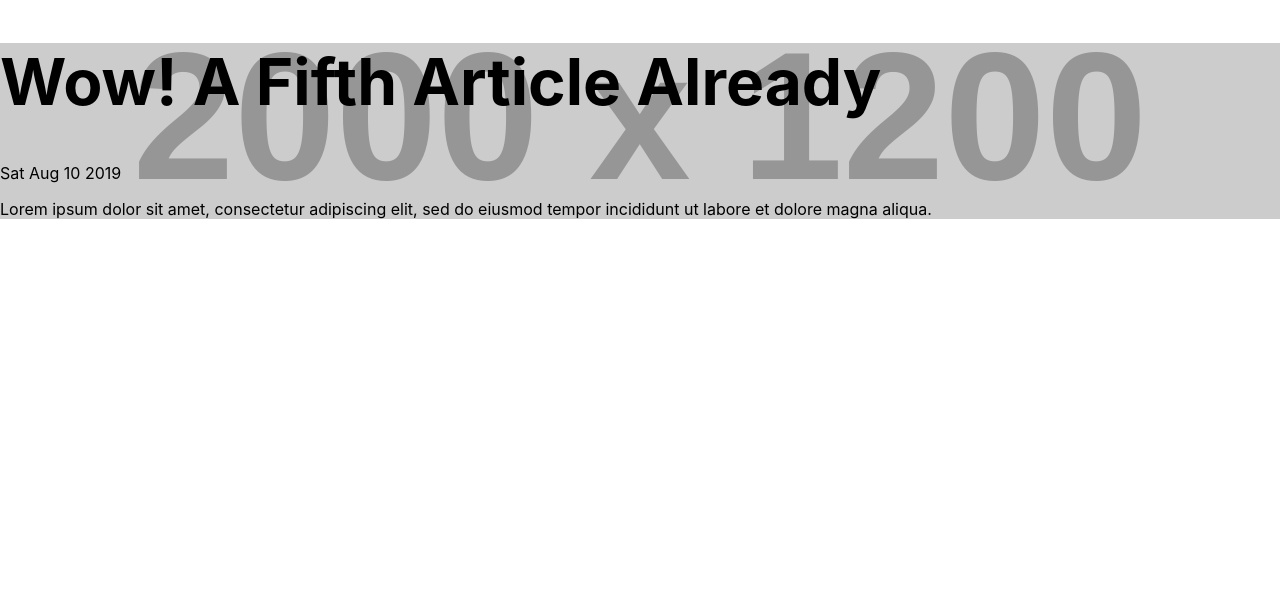
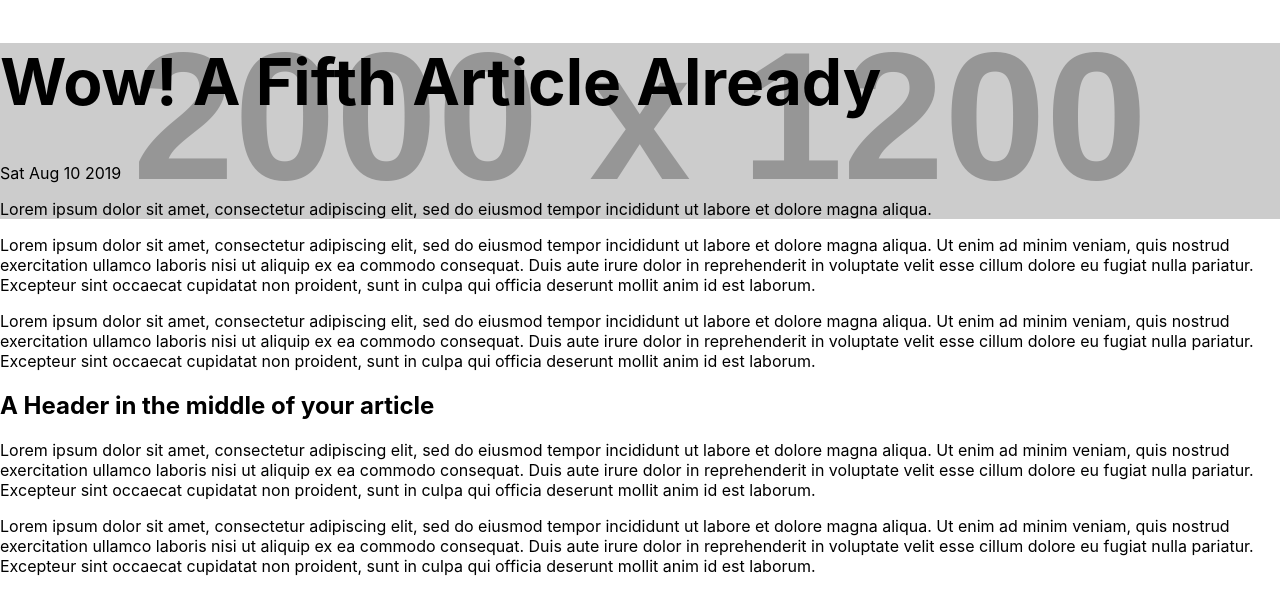
Before and after one commit to oziomarc/Dynamic-Web-Apps, a React (Create React App) app in the folder exercise-2-part2/: page /article/article-five in a window 1280 px wide. Shown: the top 614 px of the page. Built offline with nearby package versions, Linux system fonts and the light colour scheme.

Commit message:
data complete

```diff
--- a/exercise-2-part2/package.json
+++ b/exercise-2-part2/package.json
@@ -36,5 +36,8 @@
       "last 1 firefox version",
       "last 1 safari version"
     ]
+  },
+  "devDependencies": {
+    "react-app-rewired": "^2.2.1"
   }
 }
--- a/exercise-2-part2/src/App.css
+++ b/exercise-2-part2/src/App.css
@@ -20,3 +20,7 @@
 .articleCard--text {
 
 }
+
+.article--header--wrapper {
+
+}
--- a/exercise-2-part2/src/pages/article.js
+++ b/exercise-2-part2/src/pages/article.js
@@ -1,4 +1,4 @@
-import { ClientRequest } from "http";
+// import { ClientRequest } from "http";
 import React, { useMemo } from "react";
 import { useParams } from "react-router";
 import Data from "../components/data"
@@ -31,7 +31,23 @@
                 </div>
             </header>
             <section className="article--content">
-                {/*where content goes*/}
+                {articleData.articleText.map((text, i) => {
+                    const type = text.type
+                    switch(type) {
+                        case "p":
+                            return <p key={i}>{text.data}</p>;
+                        case "h1":
+                            return <h1 key={i}>{text.data}</h1>;
+                        case "h2":
+                            return <h2 key={i}>{text.data}</h2>;
+                        case "h3":
+                            return <h3 key={i}>{text.data}</h3>;
+                        case "h4":
+                            return <h4 key={i}>{text.data}</h4>;
+                        default:
+                            return <p key={i}>{text.data}</p>;
+                    }
+                })}
             </section>
         </main>
     );
```
Also changed, not shown: 1 other file (tests, documents, lock files or other folders).
